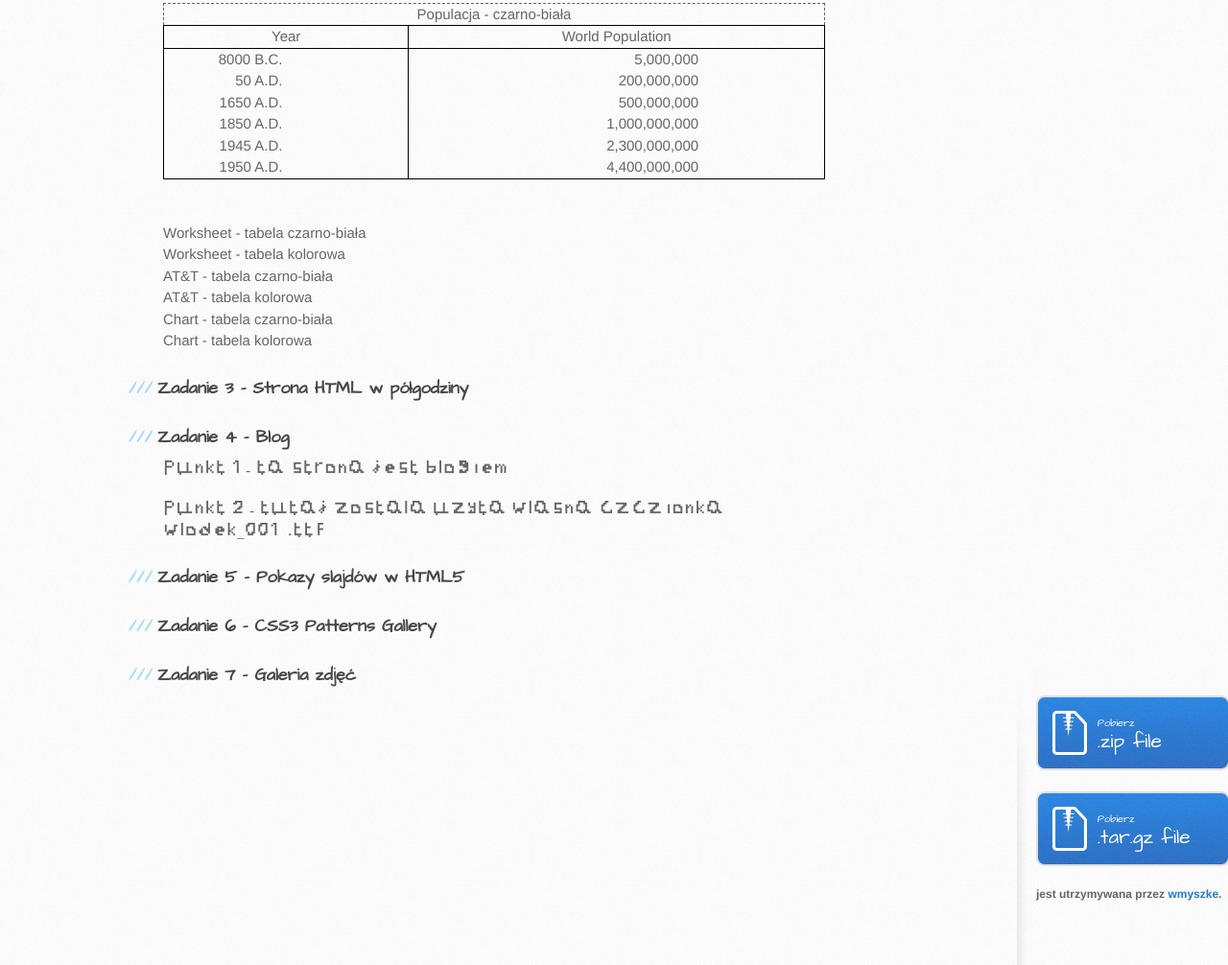
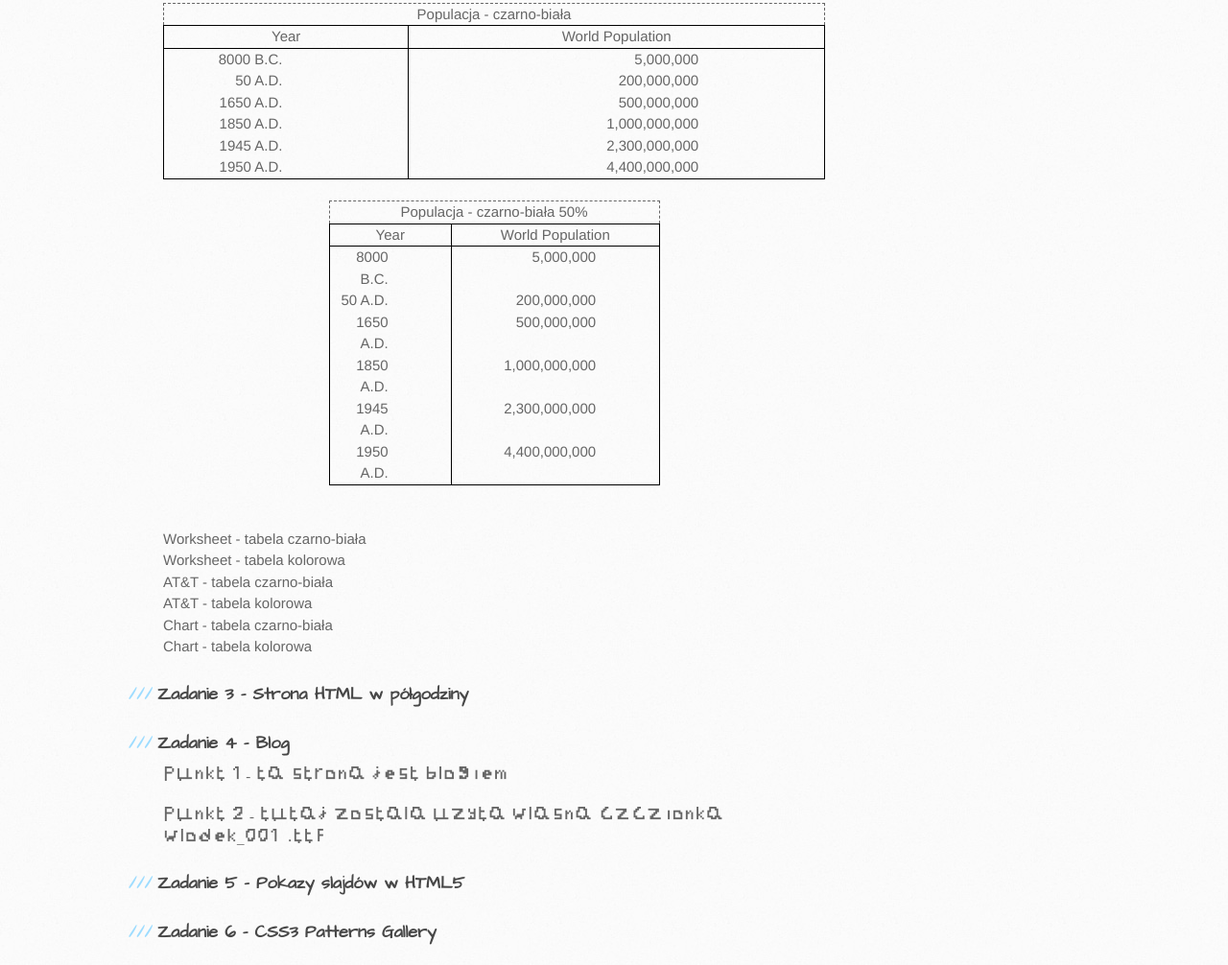
Before and after one commit to wmyszke/HCJ, a plain HTML site: page index.html in a window 1280 px wide. Shown: the part 1815-2821 px from the top of the page at 96% size. Drawn offline with Linux system fonts and the light colour scheme.

Commit message:
populacja_czb_mala

```diff
--- a/css_zadania/zad2.css
+++ b/css_zadania/zad2.css
@@ -90,3 +90,24 @@ td.prawa:hover {
 	border-left: 1px dashed;
 	border-bottom: 0px none;
 }
+
+#populacja_czb_mala td {
+	border-bottom-style:none;
+	border-top-style:none;
+	text-align: right;
+	padding-right:19%;
+}
+#stopka_populacja td {
+	border-bottom-style: solid;
+	border-top-style: none;
+}
+#populacja_czb_mala caption {
+	border-top: 1px dashed;
+	border-right: 1px dashed;
+	border-left: 1px dashed;
+	border-bottom: 0px none;
+}
+#populacja_czb_mala table {
+	width:50%;
+	margin:auto;
+}
--- a/index.html
+++ b/index.html
@@ -393,6 +393,50 @@ table {
 	</table>
 </div>
 <br />
+<div id="populacja_czb_mala">
+	<table>
+		<caption>
+			Populacja - czarno-biała 50%
+		</caption>
+		<thead>
+			<tr>
+				<th>Year</th>
+				<th>World Population</th>
+			</tr>
+		</thead>
+		<tbody>
+			<tr>
+				<td>8000 B.C.</td>
+				<td>5,000,000</td>
+			</tr>
+			<tr>
+				<td>50 A.D.</td>
+				<td>200,000,000</td>
+			</tr>
+			<tr>
+				<td>1650 A.D.</td>
+				<td>500,000,000</td>
+			</tr>
+			<tr>
+				<td>1850 A.D.</td>
+				<td>1,000,000,000</td>
+			</tr>
+			<tr>
+				<td>1945 A.D.</td>
+				<td>2,300,000,000</td>
+			</tr>
+
+		</tbody>
+		<tfoot id="stopka_populacja">
+			<tr>
+				<td>1950 A.D.</td>
+				<td >4,400,000,000</td>
+			</tr>
+		</tfoot>
+	</table>
+</div>
+<br />
+
 <div id="populacja_kolor">
 
 </div>
```
